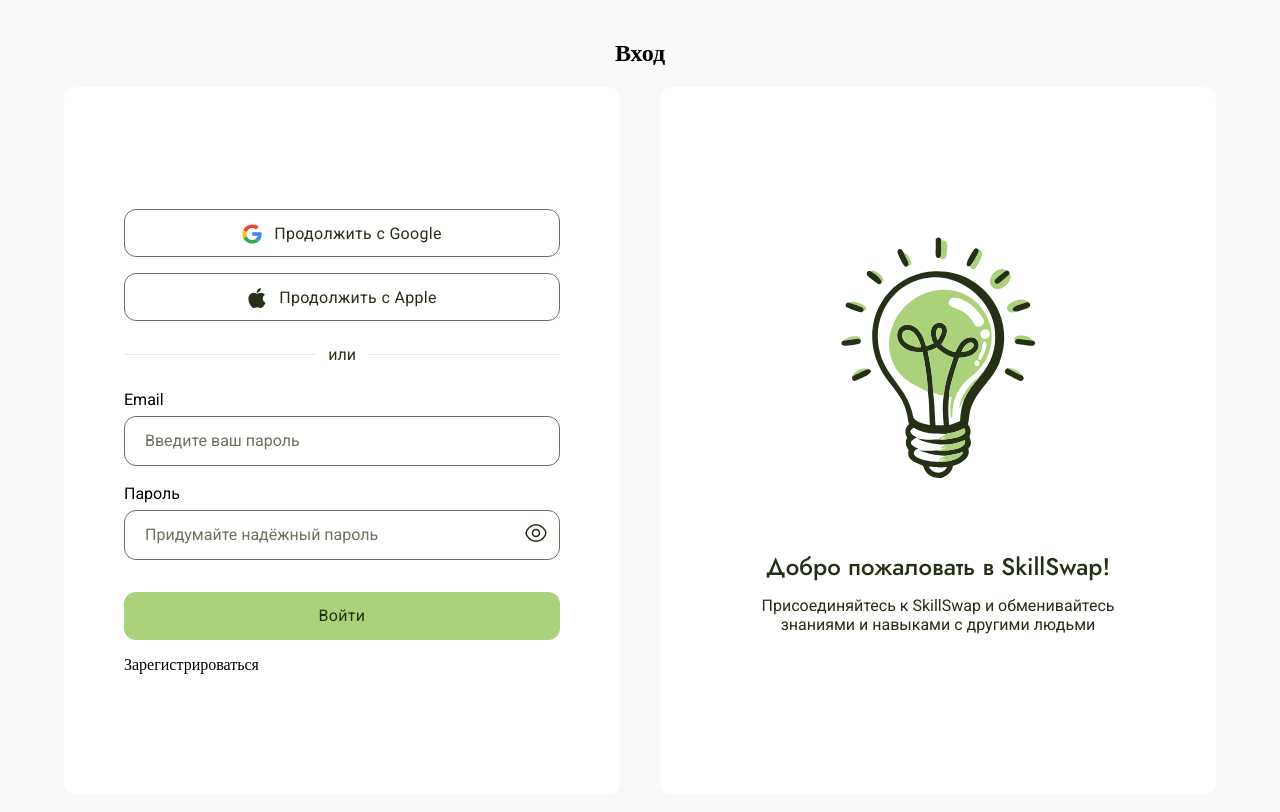
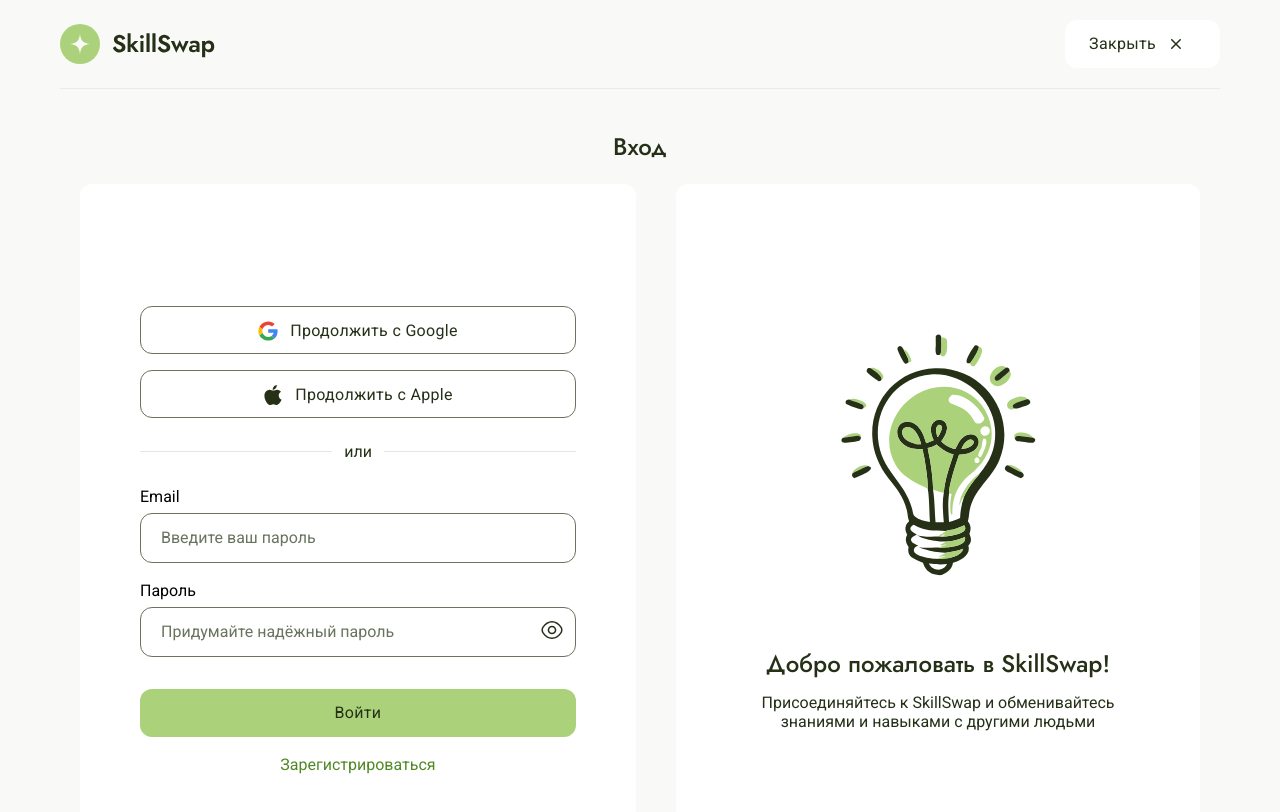
Before and after one commit to tanyanikitina176/SkillSwap, a React (Vite) app: page /login in a window 1280 px wide. Shown: the top 812 px of the page. Built offline with nearby package versions, Linux system fonts and the light colour scheme.

Commit message:
fix: добавила стили hover для ссылки "зарегистрироваться"

```diff
--- a/src/pages/LoginPage/LoginPage.tsx
+++ b/src/pages/LoginPage/LoginPage.tsx
@@ -1,26 +1,51 @@
-import {useNavigate} from "react-router-dom";
-import {useState} from "react";
-import {RegistrationStep1} from "@widgets/RegistrationForm/RegistrationForm1/RegistrationForm1.tsx";
+import { useNavigate } from "react-router-dom";
+import React, { useState } from "react";
+import { RegistrationStep1 } from "@widgets/RegistrationForm/RegistrationForm1/RegistrationForm1.tsx";
+import styles from "../RegistrationPage/RegistrationForm.module.css";
+import logo from "@assets/images/logo.svg";
+import { Button } from "@shared/ui/button/button.tsx";
+import closeIcon from "@assets/icons/cross.svg";
 
 export const LoginPage = () => {
   const navigate = useNavigate();
   const [formData, setFormData] = useState({
-    email: '',
-    password: ''
+    email: "",
+    password: "",
   });
 
   const handleLogin = () => {
     // логика входа
-    console.log('Logging in with:', formData);
-    navigate('/'); // переход после нажатия на клавишу вход
+    console.log("Logging in with:", formData);
+    navigate("/"); // переход после нажатия на клавишу вход
+  };
+
+  const handleClose = () => {
+    navigate("/");
   };
 
   return (
+    <div className={styles.container}>
+      <header className={styles.header}>
+        <div className={styles.headerContent}>
+          <img src={logo} alt="SkillSwap Logo" className={styles.logo} />
+          <Button
+            type="secondary"
+            onClick={handleClose}
+            endIcon={
+              <img src={closeIcon} alt="Закрыть" className={styles.closeIcon} />
+            }
+            extraClass={styles.closeButton}
+          >
+            Закрыть
+          </Button>
+        </div>
+      </header>
       <RegistrationStep1
         onNextStep={handleLogin}
         formData={formData}
         setFormData={setFormData}
         mode="login"
       />
+    </div>
   );
-}
+};
--- a/src/widgets/RegistrationForm/RegistrationForm1/RegistrationForm1.module.css
+++ b/src/widgets/RegistrationForm/RegistrationForm1/RegistrationForm1.module.css
@@ -101,3 +101,16 @@
   color: var(--text-primary);
   padding: 0 9px;
 }
+
+.bottomLink {
+  display: flex;
+  justify-content: center;
+  color: var(--text-link);
+  font-family: var(--font-roboto-regular), sans-serif;
+  font-size: 16px;
+  line-height: 24px;
+}
+
+.bottomLink:hover {
+  color: var(--accent, #ABD27A);
+}
--- a/src/widgets/RegistrationForm/RegistrationForm1/RegistrationForm1.tsx
+++ b/src/widgets/RegistrationForm/RegistrationForm1/RegistrationForm1.tsx
@@ -62,7 +62,7 @@
         {mode === "register" ? ( // Юля
           <StepIndicator currentStep={1} totalSteps={3} />
         ) : (
-          <h2 className={styles.loginTitle}>Вход</h2>
+          <h2 className={styles.title}>Вход</h2>
         )}
       </div>
 
```
Lines whose indentation alone changed are shown as unchanged.
